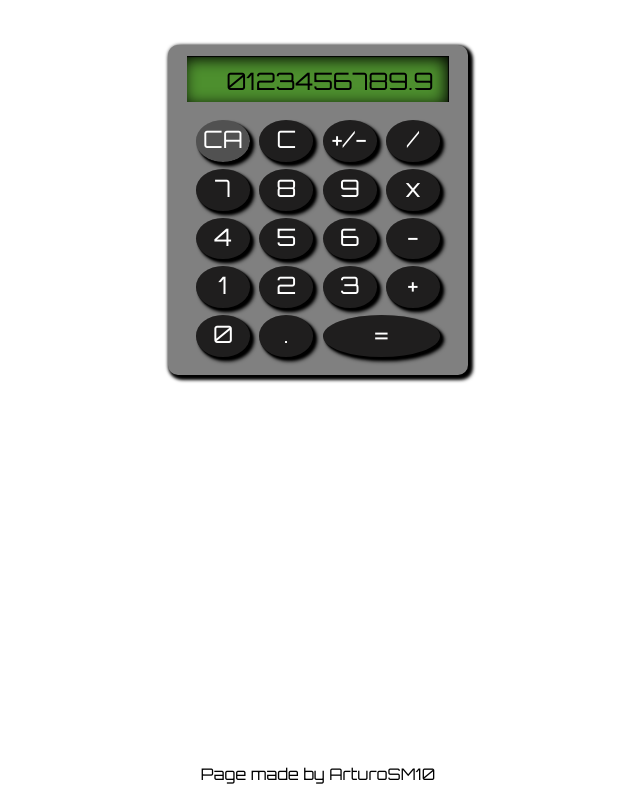
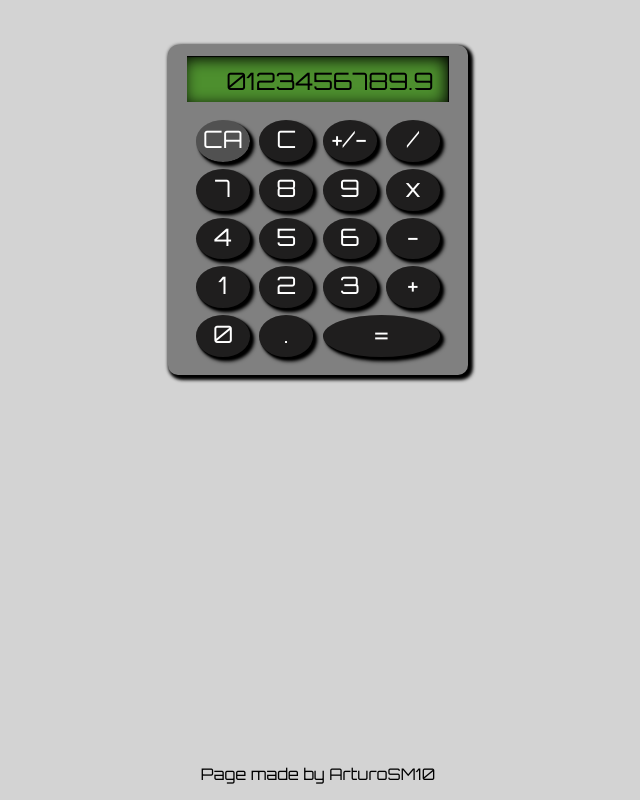
Before and after one commit to ArturoSM10/calculator, a plain HTML site: page index.html in a window 1280 px wide. Shown: the whole page, without its empty margins (322-962 px from the left). Drawn offline with Linux system fonts and the light colour scheme.

Commit message:
Added background color to body and added a max-width to calculator

```diff
--- a/style.css
+++ b/style.css
@@ -5,6 +5,7 @@
 body {
     display: flex;
     font-family: 'Orbitron', sans-serif;
+    background-color: rgb(211, 211, 211);
     flex-direction: column;
     align-items: center;
     justify-content: center;
@@ -21,6 +22,7 @@ main {
     margin-top: 15%;
     background-color: #808080;
     min-width: 300px;
+    max-width: 400px;
     aspect-ratio: 1/1.1;
     grid-template-areas:    ". . . . . . . . ."
                             ". lcd lcd lcd lcd lcd lcd lcd ."
@@ -51,6 +53,7 @@ main {
     padding: 0.6rem 1rem;
     background-color: rgba(58, 150, 15, 0.719);
     box-shadow: -1px 1px 1px inset #000, -3px 3px 15px inset #000;
+    word-wrap: break-word;
 }
 
 .keyboard-container {
```
